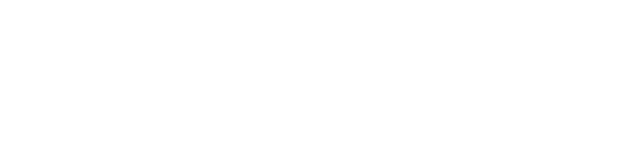
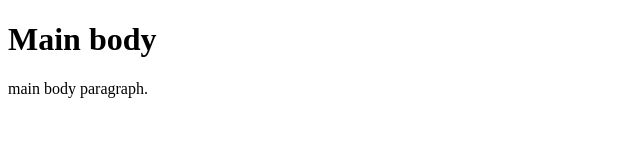
Before and after one commit to muhammadbaleegh-din/instagram-clone, a plain HTML site: page index.html in a window 1280 px wide. Shown: the whole page, without its empty margins (0-640 px from the left). Drawn offline with Linux system fonts and the light colour scheme.

Commit message:
Add body in main

```diff
--- a/index.html
+++ b/index.html
@@ -6,6 +6,9 @@
     <title>Document</title>
 </head>
 <body>
-
+    <div class="container">
+        <h1>Main body</h1>
+        <p>main body paragraph.</p>
+    </div>
 </body>
 </html>
```
